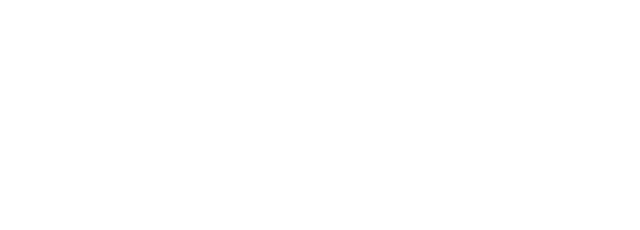
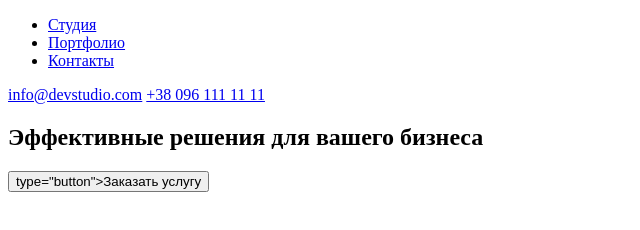
Before and after one commit to RipVanFishing/goit-markup-hw-01, a plain HTML site: page index.html in a window 1280 px wide. Shown: the whole page, without its empty margins (0-640 px from the left). Drawn offline with Linux system fonts and the light colour scheme.

Commit message:
Update index.html

```diff
--- a/index.html
+++ b/index.html
@@ -1,15 +1,34 @@
 <!DOCTYPE html>
-<html lang="en">
+<html lang="ru">
 <head>
     <meta charset="UTF-8">
     <meta http-equiv="X-UA-Compatible" content="IE=edge">
     <meta name="viewport" content="width=device-width, initial-scale=1.0">
-    <title>Document</title>
+    <title>Студия</title>
 </head>
 <body>
     <header>
+        <section>
+            <a href="#"WebStudio> </a>
+
+            <nav>
+                <ul>
+                    <li><a href="#">Студия</a></li>
+                    <li><a href="#">Портфолио</a></li>
+                    <li><a href="#">Контакты</a></li>
+                </ul>
+                <a href="#">info@devstudio.com</a>
+                <a href="tel:">+38 096 111 11 11</a>
+
+               </section>
 
     </header>
+    <main>
+        <section>
+            <h1>Эффективные решения для вашего бизнеса</h1>
+           <button> type="button">Заказать услугу</button>
+        </section>
+    </main>
     <footer>
 
     </footer>
```
